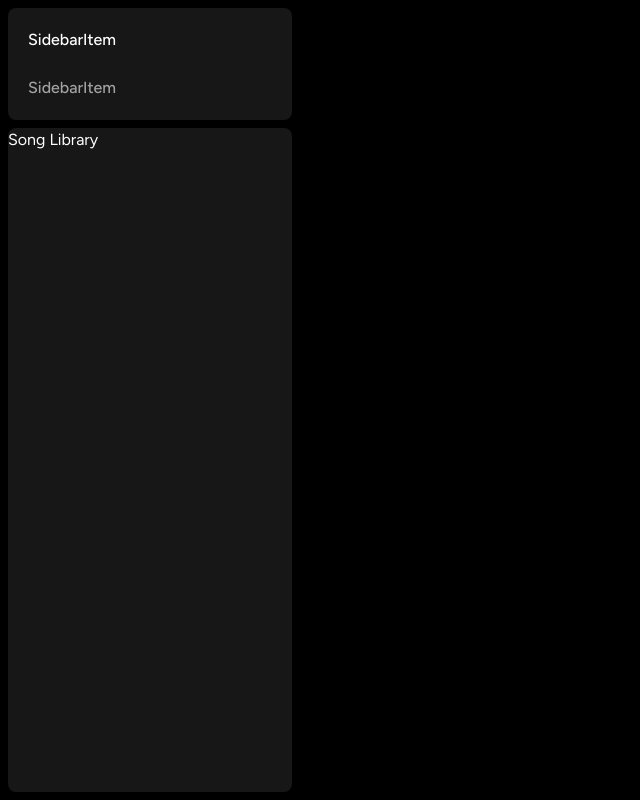
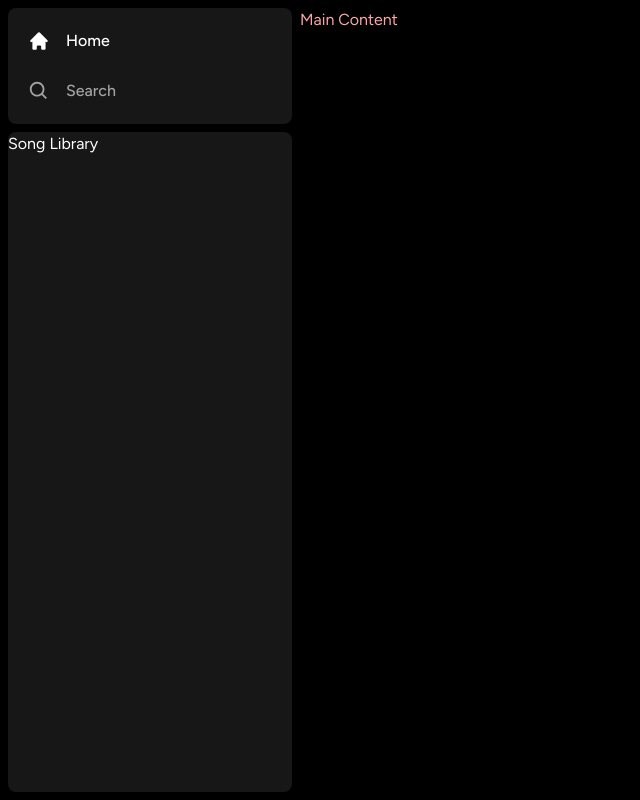
Before and after one commit to amuwhao46/spotify-clone-v2, a Next.js app: page / in a window 1280 px wide. Shown: the whole page, without its empty margins (0-640 px from the left). Built offline with nearby package versions, Linux system fonts and the light colour scheme.

Commit message:
Adding layout for the library section

```diff
--- /dev/null
+++ b/components/Library.tsx
@@ -0,0 +1,11 @@
+import React from 'react'
+
+type Props = {}
+
+function Library({}: Props) {
+  return (
+    <div>Song Library</div>
+  )
+}
+
+export default Library
--- a/components/SidebarItem.tsx
+++ b/components/SidebarItem.tsx
@@ -10,10 +10,19 @@ interface SidebarItemProps {
   href: string;
 }
 
-function SidebarItem({ icon, label, active, href }: SidebarItemProps) {
-  return <Link href={href}
-  className={twMerge("flex flex-row h-auto items-center w-full gap-x-4 text-md font-medium cursor-pointer hover:text-white transition text-neutral-400 py-1",
-  active && "text-white")}>SidebarItem</Link>;
+function SidebarItem({ icon: Icon, label, active, href }: SidebarItemProps) {
+  return (
+    <Link
+      href={href}
+      className={twMerge(
+        "flex flex-row h-auto items-center w-full gap-x-4 text-md font-medium cursor-pointer hover:text-white transition text-neutral-400 py-1",
+        active && "text-white"
+      )}
+    >
+      <Icon size={26} />
+      <p className="w-full truncate">{label}</p>
+    </Link>
+  );
 }
 
 export default SidebarItem;
--- a/components/sidebar.tsx
+++ b/components/sidebar.tsx
@@ -5,6 +5,7 @@ import { HiHome } from "react-icons/hi";
 import { BiSearch } from "react-icons/bi";
 import Box from "./Box";
 import SidebarItem from "./SidebarItem";
+import Library from "./Library";
 
 interface sidebarProps {
   children: React.ReactNode;
@@ -35,14 +36,17 @@ function Sidebar({ children }: sidebarProps) {
         <Box>
           <div className="flex flex-col gap-y-4 px-5 py-4">
             {routes.map((item) => (
-              <SidebarItem
-                key={item.label}
-                {...item}/>
+              <SidebarItem key={item.label} {...item} />
             ))}
           </div>
         </Box>
-        <Box className="overflow-y-auto h-full">Song Library</Box>
+        <Box className="overflow-y-auto h-full">
+          <Library />
+        </Box>
       </div>
+      <main className="h-full flex-1 overflow-y-auto py-2">
+        {children}
+      </main>
     </div>
   );
 }
```
